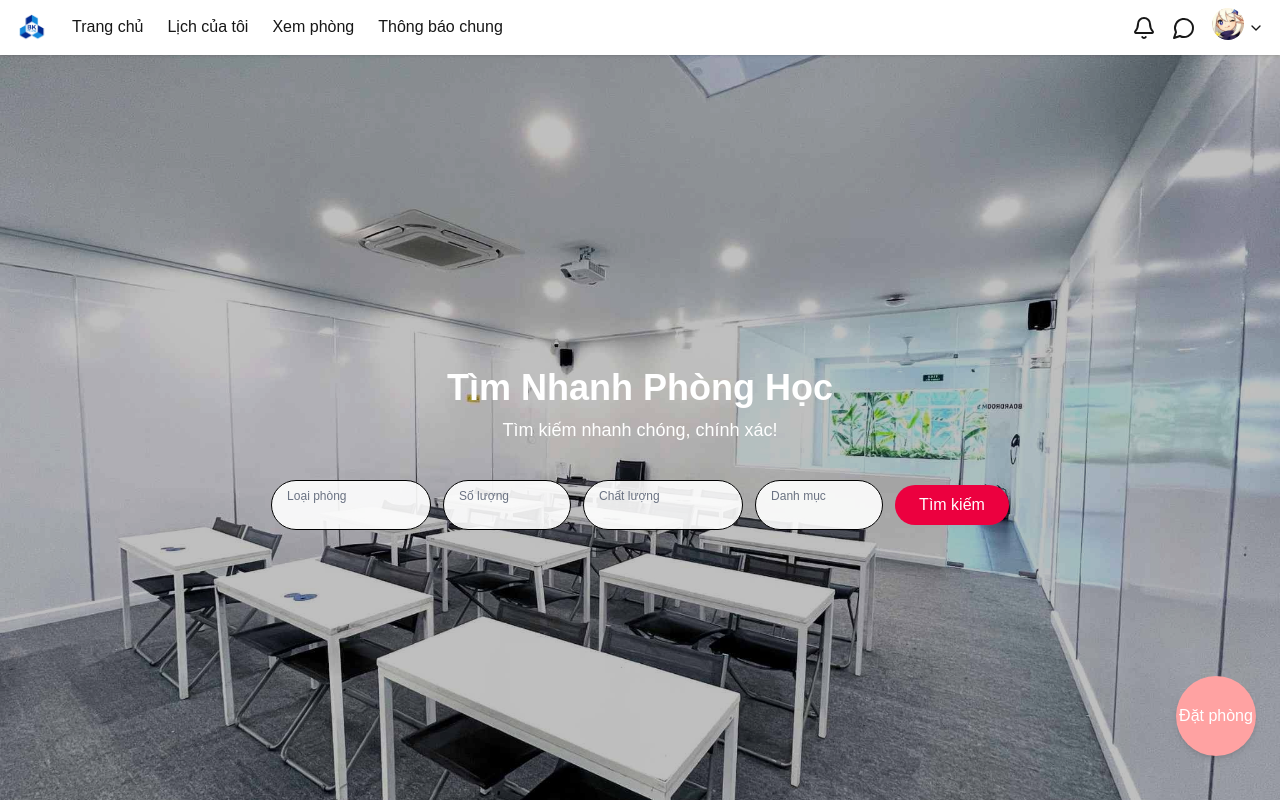
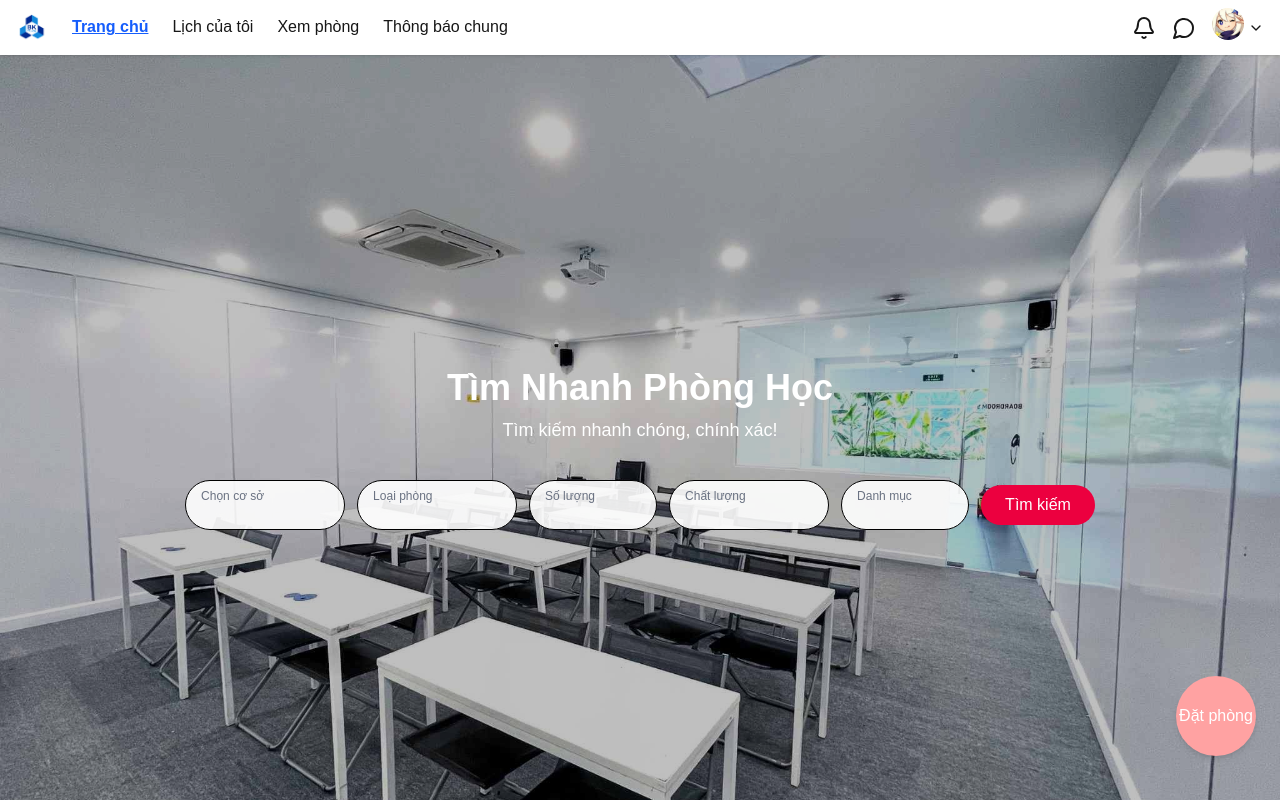
Before and after one commit to TrungTan369/Learning-Space-Reservation-System, a Next.js app: page / in a window 1280 px wide. Shown: the top 800 px of the page. Built offline with nearby package versions, Linux system fonts and the light colour scheme.

Commit message:
update navbar

```diff
--- a/app/login/loginform.tsx
+++ b/app/login/loginform.tsx
@@ -13,7 +13,7 @@ export default function LoginForm() {
     };
 
     return (
-        <div className="bg-white shadow-lg rounded-lg p-12 w-full max-w-lg text-center bg-white/70 backdrop-blur-md rounded-xl shadow-lg">
+        <div className="bg-white shadow-lg rounded-lg p-12 w-full max-w-lg bg-white/70 backdrop-blur-md rounded-xl shadow-lg">
             <Image
                 src="/images/logo.png"
                 alt="BK Logo"
@@ -27,7 +27,7 @@ export default function LoginForm() {
 
             <button
                 onClick={() => setSelected('user')}
-                className="w-full border border-[#0083b0] text-sky-700 px-4 py-2 mb-2 rounded hover:bg-sky-100 transition-colors duration-200"
+                className="w-full border border-[#0083b0] text-sky-700 px-4 py-2 mb-2 rounded hover:bg-sky-100 transition-colors duration-200 cursor-pointer"
             >
                 <img src="/images/member.jpg" alt="member Icon" className="w-8 h-8 absolute object-contain left-10.6" />
                 <span className="mr-2"></span>
@@ -36,7 +36,7 @@ export default function LoginForm() {
 
             <button
                 onClick={() => setSelected('Admin')}
-                className="w-full border border-[#0083b0] text-sky-700 px-4 py-2 mb-2 rounded hover:bg-sky-100 transition-colors duration-200 items-center"
+                className="w-full border border-[#0083b0] text-sky-700 px-4 py-2 mb-2 rounded hover:bg-sky-100 transition-colors duration-200 items-center cursor-pointer"
             >
                 <img src="/images/admin.jpg" alt="Admin Icon" className="w-8 h-8 absolute object-contain left-10.6" />
                 Admin
@@ -44,7 +44,7 @@ export default function LoginForm() {
 
             <button
                 onClick={() => setSelected('Techie')}
-                className="w-full border border-[#0083b0] text-sky-700 px-4 py-2 rounded hover:bg-sky-100 transition-colors duration-200 items-center"
+                className="w-full border border-[#0083b0] text-sky-700 px-4 py-2 rounded hover:bg-sky-100 transition-colors duration-200 items-center cursor-pointer"
             >
                 <img src="/images/techie.png" alt="Techie Icon" className="w-9 h-9 absolute object-contain left-10.6"></img>
                 Techie
@@ -62,14 +62,14 @@ export default function LoginForm() {
                     <input
                         type="text"
                         placeholder="Tên đăng nhập"
-                        className="w-full mb-2 p-2 border rounded"
+                        className="w-103 mb-4 p-2 border rounded"
                     />
                     <input
                         type="password"
                         placeholder="Mật khẩu"
-                        className="w-full mb-4 p-2 border rounded"
+                        className="w-103 mb-4 p-2 border rounded"
                     />
-                    <button className="w-full bg-sky-600 text-white py-2 rounded hover:bg-sky-700">
+                    <button className="w-30 mx-35 bg-sky-600 text-white py-2 rounded hover:bg-sky-700 cursor-pointer">
                         Đăng nhập
                     </button>
                 </div>
--- a/app/navbar.tsx
+++ b/app/navbar.tsx
@@ -2,21 +2,41 @@ import Image from "next/image";
 import { Bell, MessageCircle, ChevronDown, Search } from "lucide-react";
 import { Menu } from '@headlessui/react';
 import React, { useState, useRef } from 'react';
-import { useRouter } from "next/navigation";
+import { useRouter, usePathname } from "next/navigation";
 
 export default function Navbar() {
 	const router = useRouter();
 	const [isOpen, setIsOpen] = useState(false);
+	const pathname = usePathname();
+
 	return (
 		<nav className="sticky top-0 left-0 w-full bg-transparent backdrop-blur-md shadow-sm z-50">
 			<div className="max-w-7xl mx-auto px-4 py-2 flex items-center justify-between">
 
 				<div className="flex items-center space-x-6">
 					<Image src="/images/logo.png" alt="BK Logo" width={32} height={32} />
-					<a href="/" className="hover:underline">Trang chủ</a>
-					<a href="#" className="hover:underline">Lịch của tôi</a>
-					<a href="/rooms" className="hover:underline">Xem phòng</a>
-					<a href="#" className="hover:underline">Thông báo chung</a>
+					<a
+						href="/"
+						className={`hover:underline ${pathname === '/' ? 'font-semibold text-blue-600 underline' : ''
+							}`}
+					>
+						Trang chủ
+					</a>
+					<a href="/"
+						className={`hover:underline ${pathname === '/calendar' ? 'font-semibold text-blue-600 underline' : ''
+							}`}>
+						Lịch của tôi
+					</a>
+					<a href="/rooms"
+						className={`hover:underline ${pathname === '/rooms' ? 'font-semibold text-blue-600 underline' : ''
+							}`}>
+						Xem phòng
+					</a>
+					<a href="/"
+						className={`hover:underline ${pathname === '/notice' ? 'font-semibold text-blue-600 underline' : ''
+							}`}>
+						Thông báo chung
+					</a>
 				</div>
 
 				<div className="flex items-center space-x-4">
--- a/app/page.tsx
+++ b/app/page.tsx
@@ -35,6 +35,26 @@ export default function Home() {
 					<p className="mt-2 text-lg">Tìm kiếm nhanh chóng, chính xác!</p>
 
 					<div className="mt-6 w-full max-w-5xl  text-black rounded-full p-3 flex flex-wrap gap-3 items-center justify-center">
+						<div className="relative ">
+							<select
+								id="roomType"
+								defaultValue=""
+								className="peer w-40 appearance-none rounded-full bg-white/90 border px-4 pt-5 pb-2 text-sm text-black outline-none focus:border-rose-500"
+							>
+								<option value="" disabled hidden></option>
+								<option>Cơ sở 1</option>
+								<option>Cơ Sở 2</option>
+							</select>
+							<label
+								htmlFor="roomType"
+								className="absolute left-4 top-2 text-xs text-gray-500 transition-all
+											peer-placeholder-shown:top-4 peer-placeholder-shown:text-sm
+											peer-placeholder-shown:text-gray-400
+											peer-focus:top-2 peer-focus:text-xs peer-focus:text-rose-500"
+							>
+								Chọn cơ sở
+							</label>
+						</div>
 						<div className="relative ">
 							<select
 								id="roomType"
--- a/app/rooms/rooms.tsx
+++ b/app/rooms/rooms.tsx
@@ -1,10 +1,12 @@
-
-
+import { Sidebar } from "lucide-react"
 
 
 export default function RoomsPage() {
     return (
         <div className="min-h-screen bg-gray-50 p-8">
+            <Sidebar>
+                zz
+            </Sidebar>
             <div className="max-w-6xl mx-auto">
                 <h1 className="text-4xl font-bold text-center mb-8 text-gray-800">
                     Danh sách phòng
```
